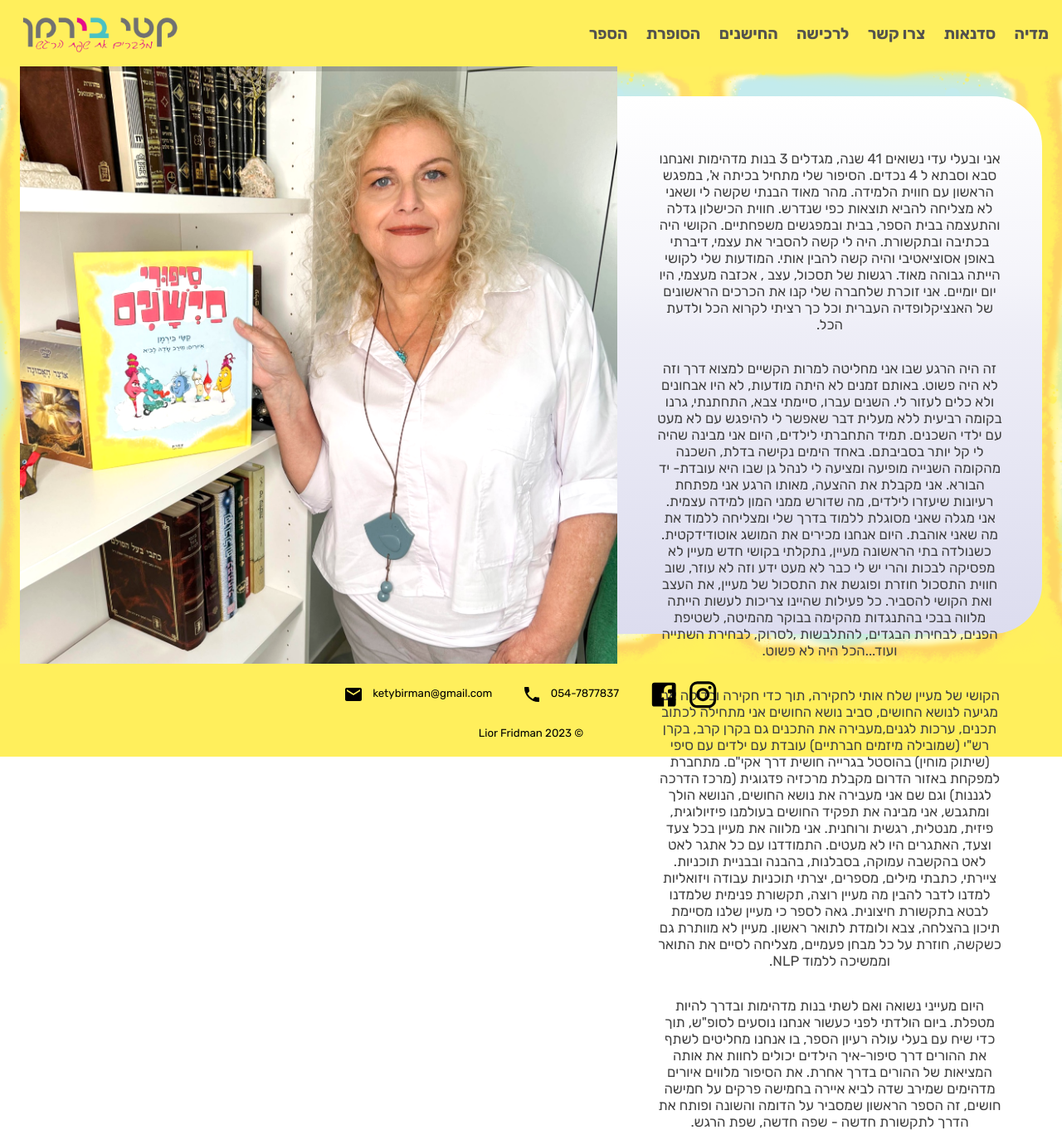
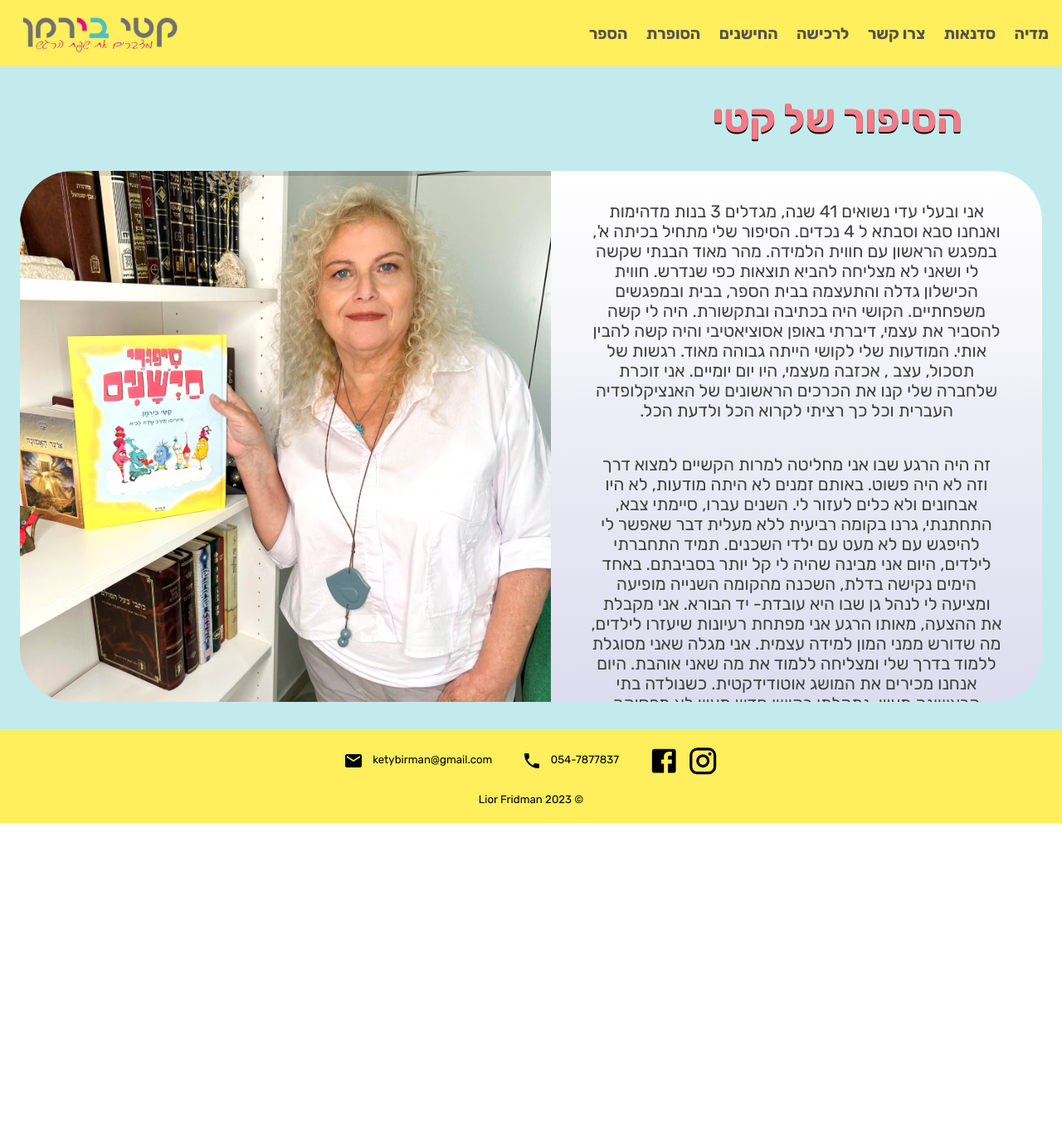
Before and after one commit to liorspidy/sensorsStories, a React (Create React App) app: page /about-me in a window 1280 px wide. Shown: the whole page at 83% size. After the commit the page ends 992 px from the top, so only its background shows below. Built offline with nearby package versions, Linux system fonts and the light colour scheme.

Commit message:
added about page

```diff
--- a/src/components/about/About.js
+++ b/src/components/about/About.js
@@ -7,8 +7,9 @@ import "react-awesome-slider/dist/custom-animations/scale-out-animation.css";
 import AwesomeSlider from "react-awesome-slider";
 import withAutoplay from "react-awesome-slider/dist/autoplay";
 import "./AwesomeSliderStyles.css";
+import { motion } from "framer-motion";
 
-const About = () => {
+const About = ({ isMobile }) => {
   const AutoplaySlider = withAutoplay(AwesomeSlider);
 
   const Slider = (
@@ -24,63 +25,87 @@ const About = () => {
     </AutoplaySlider>
   );
 
+  const aboutBoxVarients = {
+    offscreen: { x: 30, opacity: 0 },
+    onscreen: { x: 0, opacity: 1, transition: { duration: 2 } },
+  };
+
+  const aboutBoxClassVarients = {
+    offscreen: { y: 30, opacity: 0 },
+    onscreen: { y: 0, opacity: 1, transition: { duration: 2 } },
+  };
+
+  const titleClass = isMobile ? classes.titleMobile : classes.title;
+  const aboutBoxClass = isMobile ? classes.aboutBoxMobile : classes.aboutBox;
   return (
-    <div className={classes.about}>
+    <motion.div
+      className={classes.about}
+      initial={"offscreen"}
+      whileInView={"onscreen"}
+      transition={{ staggerChildren: 0.2 }}
+      viewport={{ once: true, amount: 0.1 }}
+    >
+      <motion.div className={titleClass} variants={aboutBoxVarients}>
+        <h1>הסיפור של קטי</h1>
+      </motion.div>
+      <motion.div className={aboutBoxClass} variants={aboutBoxClassVarients}>
         <div className={classes.aboutPhotos}>{Slider}</div>
         <div className={classes.aboutDesc}>
-        <p>
-          אני ובעלי עדי נשואים 41 שנה, מגדלים 3 בנות מדהימות ואנחנו סבא וסבתא ל
-          4 נכדים. הסיפור שלי מתחיל בכיתה א', במפגש הראשון עם חווית הלמידה. מהר
-          מאוד הבנתי שקשה לי ושאני לא מצליחה להביא תוצאות כפי שנדרש. חווית
+          <p className={classes.aboutPar}>
+            אני ובעלי עדי נשואים 41 שנה, מגדלים 3 בנות מדהימות ואנחנו סבא וסבתא
+            ל 4 נכדים. הסיפור שלי מתחיל בכיתה א', במפגש הראשון עם חווית הלמידה.
+            מהר מאוד הבנתי שקשה לי ושאני לא מצליחה להביא תוצאות כפי שנדרש. חווית
             הכישלון גדלה והתעצמה בבית הספר, בבית ובמפגשים משפחתיים. הקושי היה
             בכתיבה ובתקשורת. היה לי קשה להסביר את עצמי, דיברתי באופן אסוציאטיבי
             והיה קשה להבין אותי. המודעות שלי לקושי הייתה גבוהה מאוד. רגשות של
-          תסכול, עצב , אכזבה מעצמי, היו יום יומיים. אני זוכרת שלחברה שלי קנו את
-          הכרכים הראשונים של האנציקלופדיה העברית וכל כך רציתי לקרוא הכל ולדעת
-          הכל.
+            תסכול, עצב , אכזבה מעצמי, היו יום יומיים. אני זוכרת שלחברה שלי קנו
+            את הכרכים הראשונים של האנציקלופדיה העברית וכל כך רציתי לקרוא הכל
+            ולדעת הכל.
           </p>
-        <p>
+          <p className={classes.aboutPar}>
             זה היה הרגע שבו אני מחליטה למרות הקשיים למצוא דרך וזה לא היה פשוט.
             באותם זמנים לא היתה מודעות, לא היו אבחונים ולא כלים לעזור לי. השנים
             עברו, סיימתי צבא, התחתנתי, גרנו בקומה רביעית ללא מעלית דבר שאפשר לי
             להיפגש עם לא מעט עם ילדי השכנים. תמיד התחברתי לילדים, היום אני מבינה
             שהיה לי קל יותר בסביבתם. באחד הימים נקישה בדלת, השכנה מהקומה השנייה
-          מופיעה ומציעה לי לנהל גן שבו היא עובדת- יד הבורא. אני מקבלת את ההצעה,
-          מאותו הרגע אני מפתחת רעיונות שיעזרו לילדים, מה שדורש ממני המון למידה
-          עצמית. אני מגלה שאני מסוגלת ללמוד בדרך שלי ומצליחה ללמוד את מה שאני
-          אוהבת. היום אנחנו מכירים את המושג אוטודידקטית. כשנולדה בתי הראשונה
-          מעיין, נתקלתי בקושי חדש מעיין לא מפסיקה לבכות והרי יש לי כבר לא מעט
-          ידע וזה לא עוזר, שוב חווית התסכול חוזרת ופוגשת את התסכול של מעיין, את
-          העצב ואת הקושי להסביר. כל פעילות שהיינו צריכות לעשות הייתה מלווה בבכי
-          בהתנגדות מהקימה בבוקר מהמיטה, לשטיפת הפנים, לבחירת הבגדים, להתלבשות
-          ,לסרוק, לבחירת השתייה ועוד...הכל היה לא פשוט.
+            מופיעה ומציעה לי לנהל גן שבו היא עובדת- יד הבורא. אני מקבלת את
+            ההצעה, מאותו הרגע אני מפתחת רעיונות שיעזרו לילדים, מה שדורש ממני
+            המון למידה עצמית. אני מגלה שאני מסוגלת ללמוד בדרך שלי ומצליחה ללמוד
+            את מה שאני אוהבת. היום אנחנו מכירים את המושג אוטודידקטית. כשנולדה
+            בתי הראשונה מעיין, נתקלתי בקושי חדש מעיין לא מפסיקה לבכות והרי יש לי
+            כבר לא מעט ידע וזה לא עוזר, שוב חווית התסכול חוזרת ופוגשת את התסכול
+            של מעיין, את העצב ואת הקושי להסביר. כל פעילות שהיינו צריכות לעשות
+            הייתה מלווה בבכי בהתנגדות מהקימה בבוקר מהמיטה, לשטיפת הפנים, לבחירת
+            הבגדים, להתלבשות ,לסרוק, לבחירת השתייה ועוד...הכל היה לא פשוט.
+          </p>
+          <p className={classes.aboutPar}>
+            הקושי של מעיין שלח אותי לחקירה, תוך כדי חקירה ובדיקה אני מגיעה לנושא
+            החושים, סביב נושא החושים אני מתחילה לכתוב תכנים, ערכות לגנים,מעבירה
+            את התכנים גם בקרן קרב, בקרן רש"י (שמובילה מיזמים חברתיים) עובדת עם
+            ילדים עם סיפי (שיתוק מוחין) בהוסטל בגרייה חושית דרך אקי"ם. מתחברת
+            למפקחת באזור הדרום מקבלת מרכזיה פדגוגית (מרכז הדרכה לגננות) וגם שם
+            אני מעבירה את נושא החושים, הנושא הולך ומתגבש, אני מבינה את תפקיד
+            החושים בעולמנו פיזיולוגית, פיזית, מנטלית, רגשית ורוחנית. אני מלווה
+            את מעיין בכל צעד וצעד, האתגרים היו לא מעטים. התמודדנו עם כל אתגר לאט
+            לאט בהקשבה עמוקה, בסבלנות, בהבנה ובבניית תוכניות. ציירתי, כתבתי
+            מילים, מספרים, יצרתי תוכניות עבודה ויזואליות למדנו לדבר להבין מה
+            מעיין רוצה, תקשורת פנימית שלמדנו לבטא בתקשורת חיצונית. גאה לספר כי
+            מעיין שלנו מסיימת תיכון בהצלחה, צבא ולומדת לתואר ראשון. מעיין לא
+            מוותרת גם כשקשה, חוזרת על כל מבחן פעמיים, מצליחה לסיים את התואר
+            וממשיכה ללמוד NLP.
           </p>
           <p>
-          הקושי של מעיין שלח אותי לחקירה, תוך כדי חקירה ובדיקה אני מגיעה לנושא
-          החושים, סביב נושא החושים אני מתחילה לכתוב תכנים, ערכות לגנים,מעבירה את
-          התכנים גם בקרן קרב, בקרן רש"י (שמובילה מיזמים חברתיים) עובדת עם ילדים
-          עם סיפי (שיתוק מוחין) בהוסטל בגרייה חושית דרך אקי"ם. מתחברת למפקחת
-          באזור הדרום מקבלת מרכזיה פדגוגית (מרכז הדרכה לגננות) וגם שם אני מעבירה
-          את נושא החושים, הנושא הולך ומתגבש, אני מבינה את תפקיד החושים בעולמנו
-          פיזיולוגית, פיזית, מנטלית, רגשית ורוחנית. אני מלווה את מעיין בכל צעד
-          וצעד, האתגרים היו לא מעטים. התמודדנו עם כל אתגר לאט לאט בהקשבה עמוקה,
-          בסבלנות, בהבנה ובבניית תוכניות. ציירתי, כתבתי מילים, מספרים, יצרתי
-          תוכניות עבודה ויזואליות למדנו לדבר להבין מה מעיין רוצה, תקשורת פנימית
-          שלמדנו לבטא בתקשורת חיצונית. גאה לספר כי מעיין שלנו מסיימת תיכון
-          בהצלחה, צבא ולומדת לתואר ראשון. מעיין לא מוותרת גם כשקשה, חוזרת על כל
-          מבחן פעמיים, מצליחה לסיים את התואר וממשיכה ללמוד NLP.
-        </p>
-        <p>
-          היום מעייני נשואה ואם לשתי בנות מדהימות ובדרך להיות מטפלת. ביום הולדתי
-          לפני כעשור אנחנו נוסעים לסופ"ש, תוך כדי שיח עם בעלי עולה רעיון הספר,
-          בו אנחנו מחליטים לשתף את ההורים דרך סיפור-איך הילדים יכולים לחוות את
-          אותה המציאות של ההורים בדרך אחרת. את הסיפור מלווים איורים מדהימים
-          שמירב שדה לביא איירה בחמישה פרקים על חמישה חושים, זה הספר הראשון
-          שמסביר על הדומה והשונה ופותח את הדרך לתקשורת חדשה - שפה חדשה, שפת
-          הרגש.
+            היום מעייני נשואה ואם לשתי בנות מדהימות ובדרך להיות מטפלת. ביום
+            הולדתי לפני כעשור אנחנו נוסעים לסופ"ש, תוך כדי שיח עם בעלי עולה
+            רעיון הספר, בו אנחנו מחליטים לשתף את ההורים דרך סיפור-איך הילדים
+            יכולים לחוות את אותה המציאות של ההורים בדרך אחרת. את הסיפור מלווים
+            איורים מדהימים שמירב שדה לביא איירה בחמישה פרקים על חמישה חושים, זה
+            הספר הראשון שמסביר על הדומה והשונה ופותח את הדרך לתקשורת חדשה - שפה
+            חדשה, שפת הרגש.
           </p>
         </div>
-    </div>
+      </motion.div>
+    </motion.div>
   );
 };
 
--- a/src/components/about/About.module.css
+++ b/src/components/about/About.module.css
@@ -1,13 +1,21 @@
 .about {
   width: 100%;
-  height: calc(100vh - 5rem);
+  height: 100vh;
   display: flex;
-  justify-content: space-around;
+  justify-content: space-evenly;
   align-items: center;
-  background-image: url("../../images/background.png");
+  flex-direction: column;
+  padding: 0 1.5rem;
+  background-color: #c3ebed;
   background-position: top;
-  background-size: contain;
-  padding: 0 1.5rem;
+  background-size: cover;
+}
+
+.aboutBox {
+  display: flex;
+  justify-content: center;
+  align-items: center;
+  margin-bottom: 2rem;
 }
 
 .aboutPhotos {
@@ -15,6 +23,16 @@
   justify-content: center;
   align-items: center;
   filter: brightness(1.05);
+}
+
+.title {
+  font-family: "Rubik-Bold";
+  text-align: end;
+  width: 100%;
+  font-size: 1.5rem;
+  color: #f37b87;
+  padding-right: 6rem;
+  filter: drop-shadow(0 2px rgba(0, 0, 0, 1));
 }
 
 .aboutImage img {
@@ -34,8 +52,8 @@
   justify-content: flex-start;
   align-items: center;
   direction: rtl;
-  height: 90%;
-  font-size: 1.05rem;
+  height: 80vh;
+  font-size: 1.3rem;
   /* background-color: rgba(240, 248, 255, 0); */
   background-image: linear-gradient(
     0deg,
@@ -50,14 +68,22 @@
     hsl(241deg 36% 99%) 89%,
     hsl(0deg 0% 100%) 100%
   );
-  padding: 3rem;
+  padding: 1rem 3rem;
   border-radius: 0 60px 60px 0;
   color: #414141;
+  overflow: auto;
 }
 
-/* .photoSlider {
-  width: 30rem;
-  height: 30rem;
-  border-radius: 20%;
+.photoSlider {
+  border-radius: 10% 0 0 10%;
   overflow: hidden;
-} */
+}
+
+.titleMobile {
+  font-family: "Rubik-Bold";
+  text-align: center;
+  width: 100%;
+  font-size: 3rem;
+  color: #f37b87;
+  filter: drop-shadow(0 2px rgba(0, 0, 0, 1));
+}
--- a/src/components/about/AwesomeSliderStyles.css
+++ b/src/components/about/AwesomeSliderStyles.css
@@ -1,6 +1,6 @@
 .awssld {
-  height: 45rem;
-  width: 45rem;
+  height: 80vh;
+  width: 80vh;
   --slider-height-percentage: 100%;
   --slider-transition-duration: 669ms;
   --organic-arrow-thickness: 0px;
```
Also changed, not shown: src/components/header/Header.js (+37 -52 lines). Lines whose indentation alone changed are shown as unchanged.
